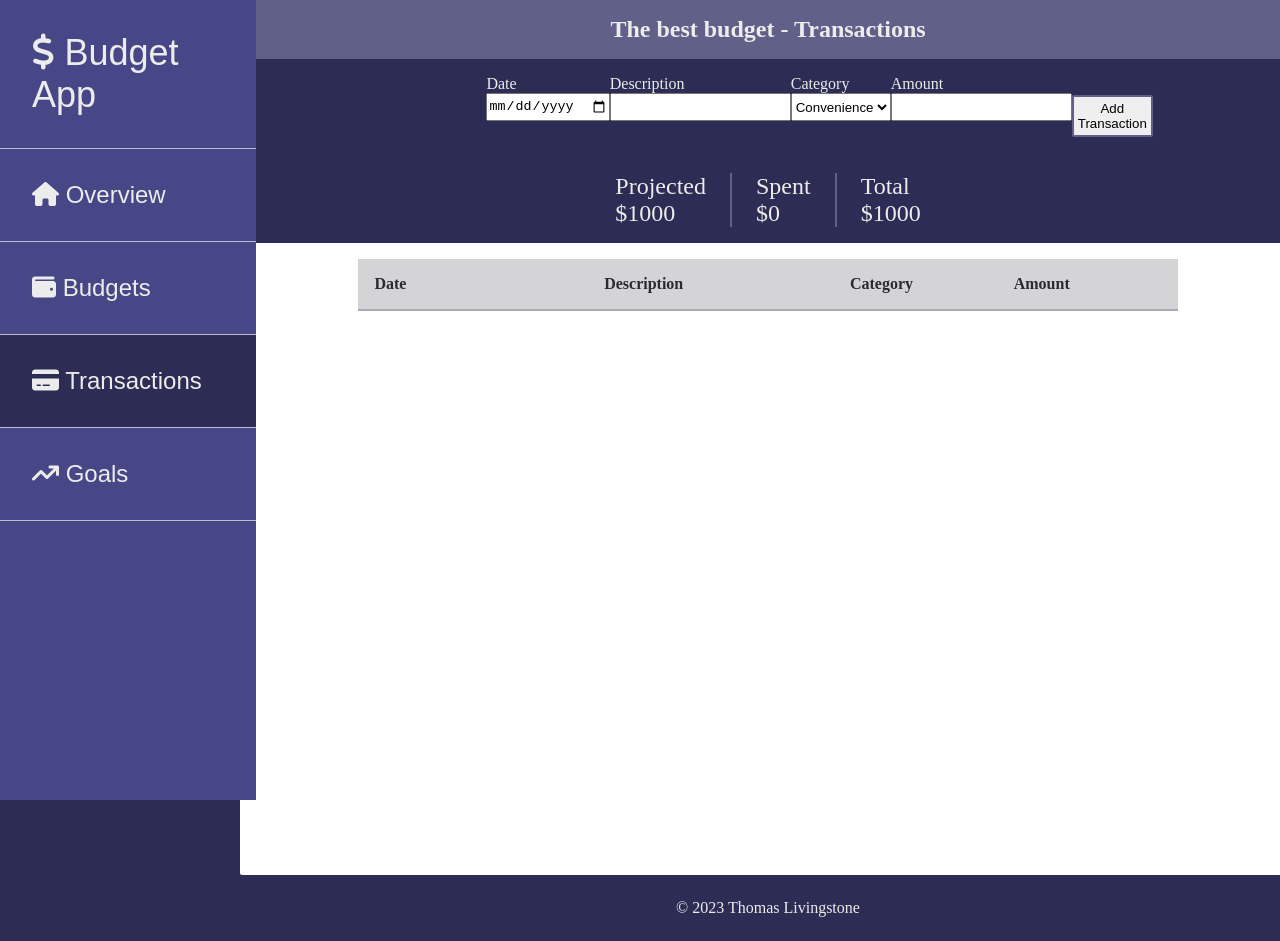
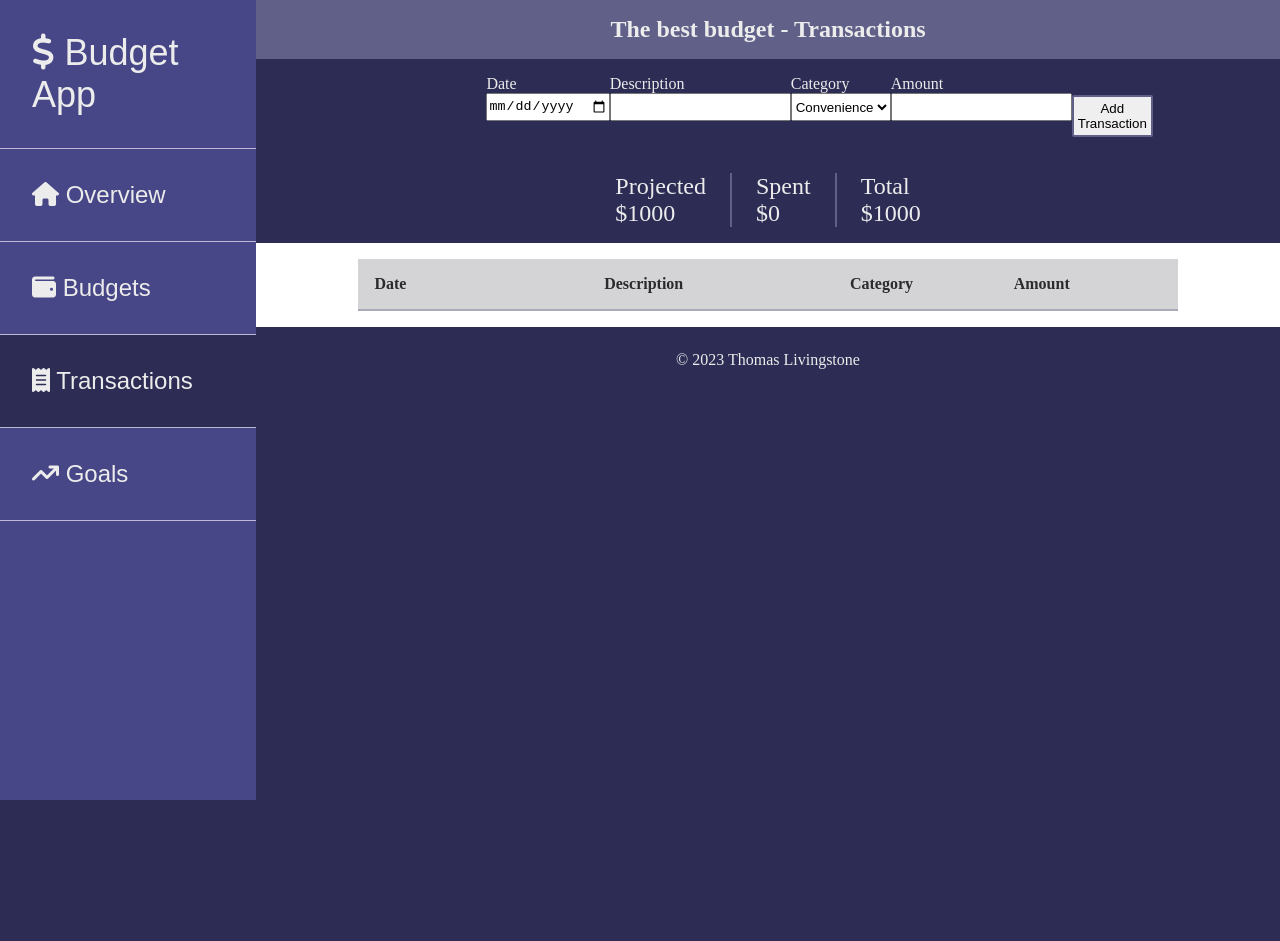
Before and after one commit to thomaslivingstone/BudgetApp, a website built with Parcel: page index.html in a window 1280 px wide. After the commit the page ends 800 px from the top, so only its background shows below. Built offline with nearby package versions, Linux system fonts and the light colour scheme.

Commit message:
actually fixed transaction list bug

```diff
--- a/index.html
+++ b/index.html
@@ -20,7 +20,7 @@
                 <li id="navBudgets"><button class="navButton" id="navBudgetsButton"><i class="fa-solid fa-wallet"></i>
                         Budgets </button></li>
                 <li id="navTransactions"><button class="navButton" id="navTransactionsButton"><i
-                            class="fa-solid fa-credit-card"></i>
+                            class="fa-solid fa-receipt"></i>
                         Transactions</button></li>
                 <li id="navGoals"><button class="navButton" id="navGoalsButton"><i
                             class="fa-solid fa-arrow-trend-up"></i> Goals</button>
--- a/styles/styles.css
+++ b/styles/styles.css
@@ -69,7 +69,6 @@ nav ul li:hover {
 }
 
 .budget {
-    height: 100vh;
     margin-left: 20%;
     display: flex;
     flex-direction: column;
```
